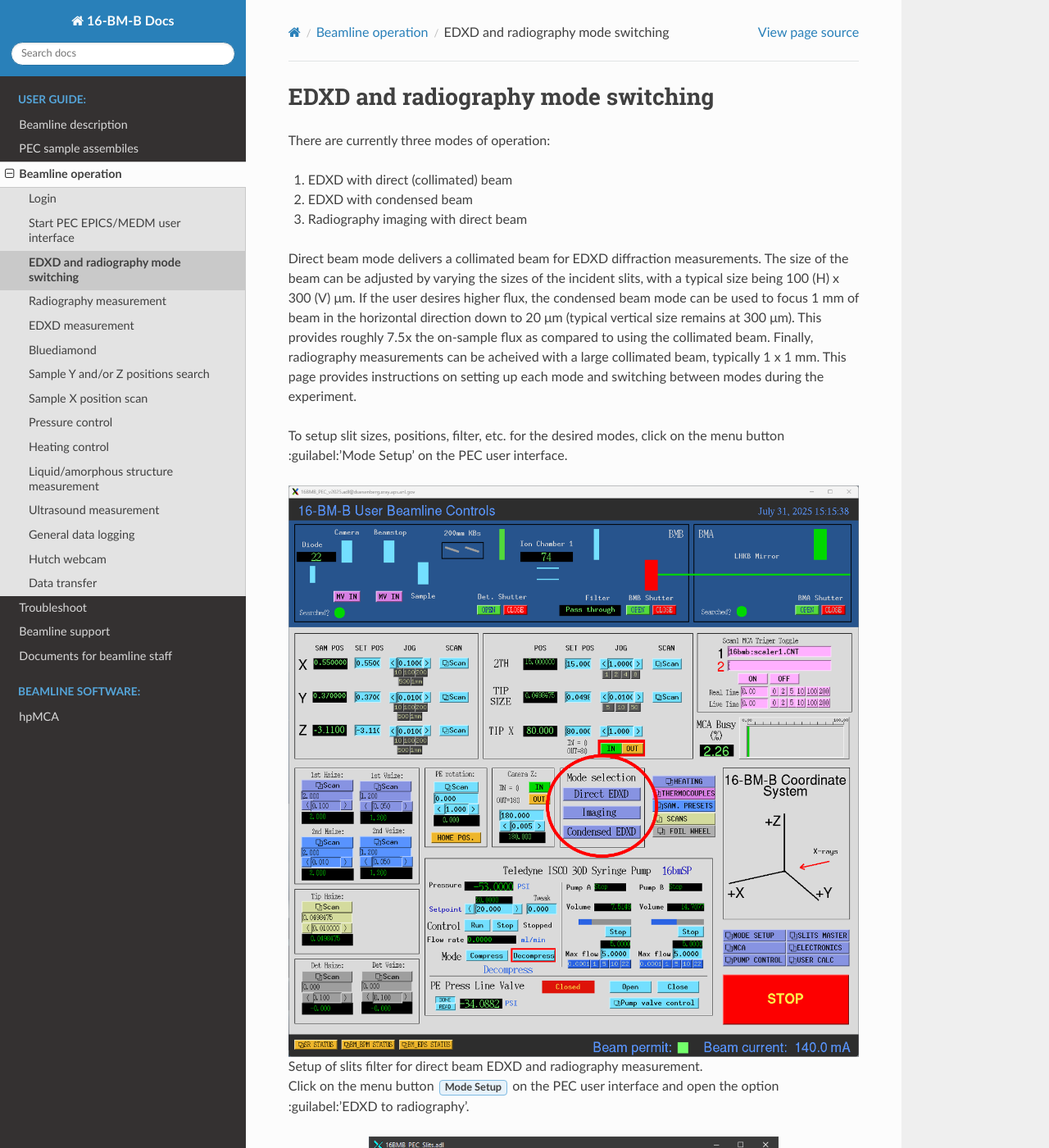
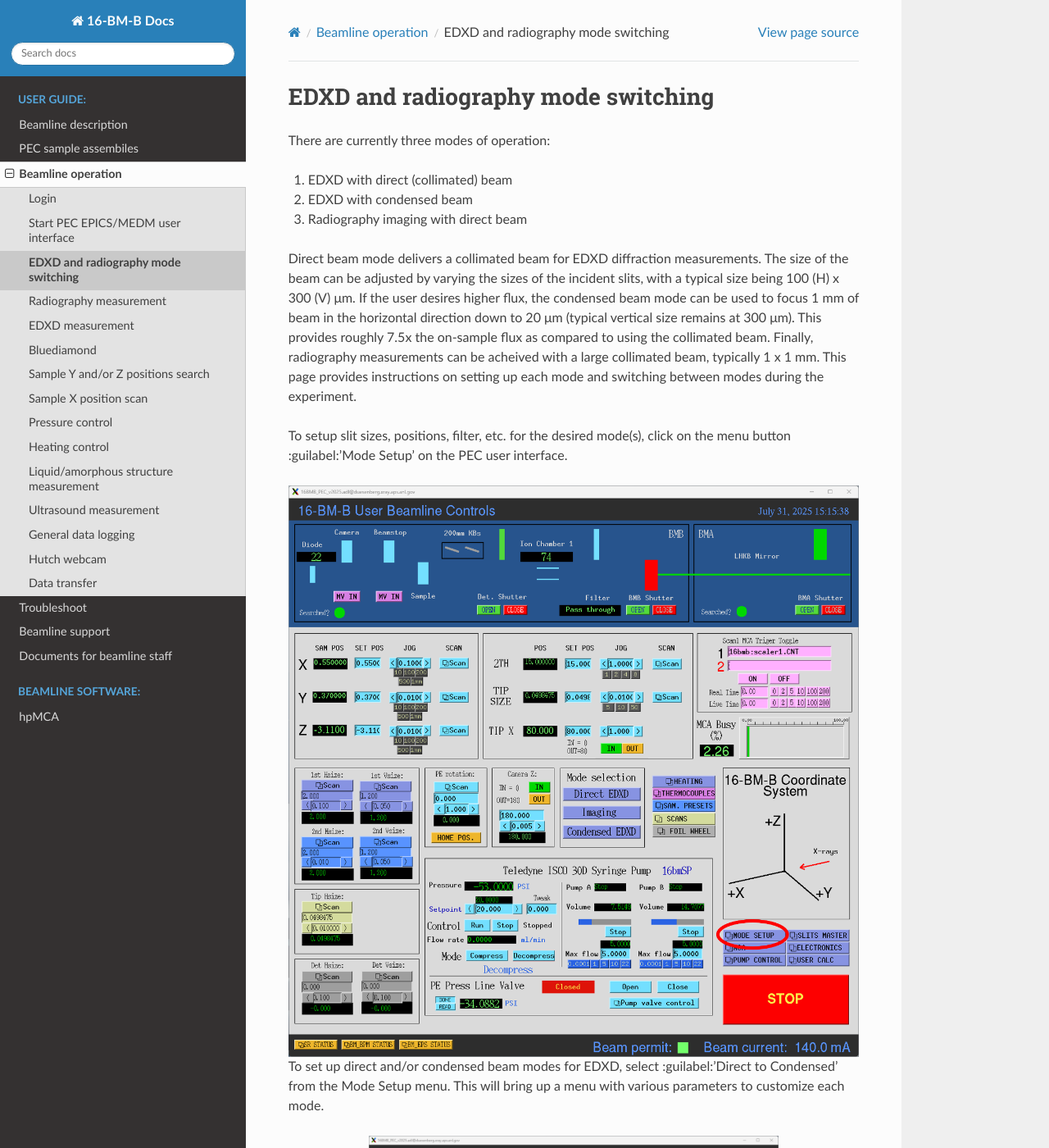
Before and after one commit to taeastmo/16BMB_manual, a Sphinx documentation site: the page built from docs/source/operations/item_003_EDXD_radiography_switching.rst, in a window 1280 px wide and 1400 px high. Shown: the whole window at 82% size. Built offline with Sphinx 7.4.7 and the Read the Docs theme 3.1.0, drawn with Linux system fonts in a browser that asks for light colours.

Commit message:
Update item_003_EDXD_radiography_switching.rst

```diff
--- a/docs/source/operations/item_003_EDXD_radiography_switching.rst
+++ b/docs/source/operations/item_003_EDXD_radiography_switching.rst
@@ -8,14 +8,19 @@
 
 Direct beam mode delivers a collimated beam for EDXD diffraction measurements. The size of the beam can be adjusted by varying the sizes of the incident slits, with a typical size being 100 (H) x 300 (V) μm. If the user desires higher flux, the condensed beam mode can be used to focus 1 mm of beam in the horizontal direction down to 20 μm (typical vertical size remains at 300 μm). This provides roughly 7.5x the on-sample flux as compared to using the collimated beam. Finally, radiography measurements can be acheived with a large collimated beam, typically 1 x 1 mm. This page provides instructions on setting up each mode and switching between modes during the experiment.
 
-| To setup slit sizes, positions, filter, etc. for the desired modes, click on the menu button :guilabel:'Mode Setup' on the PEC user interface.
+| To setup slit sizes, positions, filter, etc. for the desired mode(s), click on the menu button :guilabel:'Mode Setup' on the PEC user interface.
 
-
-.. figure:: /images/operation/slit_mode_switch.png
-   :alt: slit_mode_switch
+.. figure:: /images/operation/mode_setup_menu.png
+   :alt: mode_setup_menu
    :width: 720px
    :align: center
 
+To set up direct and/or condensed beam modes for EDXD, select :guilabel:'Direct to Condensed' from the Mode Setup menu. This will bring up a menu with various parameters to customize each mode.
+
+.. figure:: /images/operation/mode_setup_menu.png
+   :alt: mode_setup_menu
+   :width: 500px
+   :align: center
 
 
 
```
